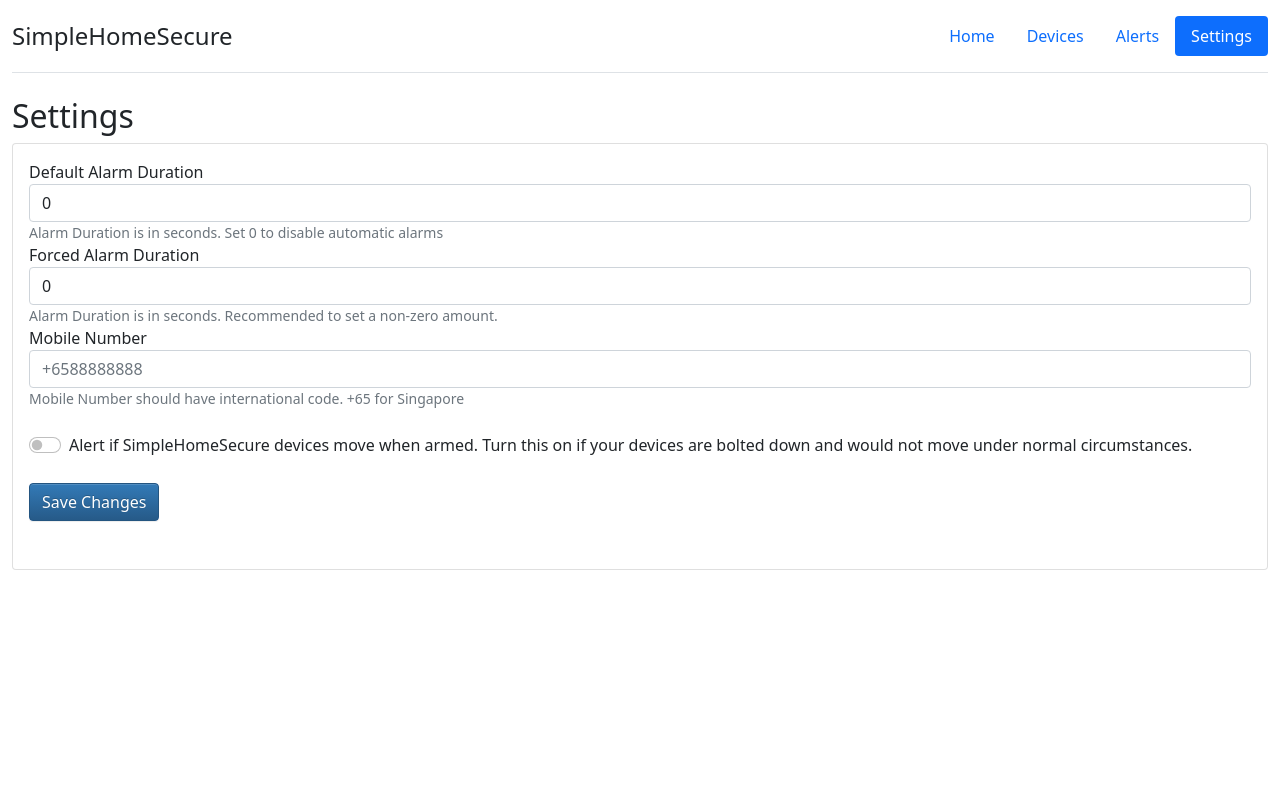
After one commit to roberthobblebottom/IS4151SecuritySystem, a Flask app: page /settings in a window 1280 px wide. The commit adds this page. Run offline with Flask 2, Linux system fonts and the light colour scheme; data that the repository does not hold is empty; some libraries are stand-ins or nearby versions.

Commit message:
settings page, left with implementation of settings and we are done

```diff
--- a/CloudServer/cloud.py
+++ b/CloudServer/cloud.py
@@ -11,22 +11,25 @@ import config
 from devices import device_blueprint
 from intrusions import intrusion_blueprint
 from deviceapi import deviceapi_blueprint
+from settings import settings_blueprint
 
 
 twilio_client = Client(config.account_sid, config.auth_token)
 app = Flask(__name__)
-app.static_folder = './'
+app.static_folder = 'assets'
 app.config['UPLOAD_FOLDER'] = "/files"
 headers = {'content-type' : 'application/json'}
 app.register_blueprint(device_blueprint)
 app.register_blueprint(intrusion_blueprint)
 app.register_blueprint(deviceapi_blueprint, url_prefix="/api")
+app.register_blueprint(settings_blueprint)
 
 
 @app.route("/upload/<edgeconnector>", methods=['POST'])
 def upload_file(edgeconnector):
     f = request.files['file']
-    f.save(secure_filename(f.filename))
+    print(f.filename)
+    f.save("assets/" + secure_filename(f.filename))
     conn = mysql.connector.connect(
 		host='localhost',
 		user='root',
@@ -40,29 +43,21 @@ def upload_file(edgeconnector):
     sql = """INSERT INTO unauthentry(edgeconnector, datetime, file) VALUES (%s,NOW(),%s)"""
     curr.execute(sql, (int(edgeconnector), f.filename,))
     conn.commit()
+    sql = """SELECT edgename FROM edgeconnectors WHERE id = %s"""
+    curr.execute(sql,(int(edgeconnector),))
+    edgename = curr.fetchall()[0][0]
+    sql = """SELECT settingvalue FROM settings WHERE settingname = \"mobilenumber\""""
+    curr.execute(sql)
+    mobilenumber = curr.fetchall()[0][0]
     curr.close()
     conn.close()
     message = twilio_client.messages.create(
-                              messaging_service_sid='MG1a02ec809a4c9a3c2ed93602b019a065',
-                              body='[SimpleHomeSecure] There is a potential intrusion from ' + edgeconnector + '! Click on the link to take a look. http://192.168.1.110:5000',
-                              to='+6593673358'
+                             messaging_service_sid=config.messaging_service_sid,
+                              body='[SimpleHomeSecure] There is a potential intrusion from ' + edgename + '! Click on the link to take a look. http://192.168.1.110:5000',
+                              to=mobilenumber
                           )
 
-    print(message.sid)
-
     return make_response('Records successfully created', 200)
-
-@app.route("/auth", methods=['GET'])
-def create_auth_code():
-    # generates an authentication code and stores it in the database, then returns the auth as a json object
-    conn = mysql.connector.connect(
-		host='localhost',
-		user='root',
-		passwd='password',
-		database='shs'
-	)
-    letters = string.ascii_letters
-    password = ''.join(random.choice(letters) for i in range(16))
 
 @app.route("/")
 def index():
--- a/CloudServer/devices.py
+++ b/CloudServer/devices.py
@@ -1,4 +1,4 @@
-from flask import Blueprint, render_template
+from flask import Blueprint, render_template, redirect, request
 import mysql.connector
 
 device_blueprint = Blueprint('device_blueprint', __name__)
--- /dev/null
+++ b/CloudServer/settings.py
@@ -0,0 +1,58 @@
+from flask import Blueprint, render_template, redirect, request
+import mysql.connector
+
+settings_blueprint = Blueprint('settings_blueprint', __name__)
+
+@settings_blueprint.route("/settings")
+def settings_page():
+    defaultalarmduration = 0
+    forcedalarmduration = 0
+    mobilenumber = ""
+    movealarm = 0
+    conn = mysql.connector.connect(
+	    host='localhost',
+	    user='root',
+	    passwd='password',
+	    database='shs'
+    )
+    cur = conn.cursor()
+    sql= "SELECT * FROM settings"
+    cur.execute(sql)
+    settings = cur.fetchall()
+    cur.close()
+    conn.close()
+    for setting in settings:
+        if setting[0] == "defaultalarm":
+            defaultalarmduration = int(setting[1])
+        elif setting[0] == "forcedalarm":
+            forcedalarmduration = int(setting[1])
+        elif setting[0] == "mobilenumber":
+            mobilenumber = setting[1]
+        elif setting[0] == "movealarm":
+            movealarm = int(setting[1])
+    return render_template("settings.html", defaultalarmduration=defaultalarmduration, forcedalarmduration = forcedalarmduration, mobilenumber=mobilenumber, movealarm=movealarm)
+
+@settings_blueprint.route("/editsettings", methods=["POST"])
+def edit_settings():
+    conn = mysql.connector.connect(
+	    host='localhost',
+	    user='root',
+	    passwd='password',
+	    database='shs'
+    )
+    defaultalarmduration = request.form["defaultalarmduration"]
+    forcedalarmduration = request.form["forcedalarmduration"]
+    mobilenumber = request.form["mobilenumber"]
+    movealarm = request.form.getlist("movealarm")
+    print(movealarm)
+
+    curr = conn.cursor()
+    sql = "UPDATE settings SET settingvalue = %s WHERE settingname = \"defaultalarm\""
+    curr.execute(sql, (str(defaultalarmduration),))
+    sql = "UPDATE settings SET settingvalue = %s WHERE settingname = \"forcedalarm\""
+    curr.execute(sql, (str(forcedalarmduration),))
+    sql = "UPDATE settings SET settingvalue = %s WHERE settingname = \"mobilenumber\""
+    curr.execute(sql, (mobilenumber,))
+    conn.commit()
+    conn.close()
+    return redirect("/settings?changed=true")
--- a/CloudServer/templates/devices.html
+++ b/CloudServer/templates/devices.html
@@ -51,6 +51,7 @@
         <li class="nav-item"><a href="/" class="nav-link">Home</a></li>
         <li class="nav-item"><a href="/devices" class="nav-link active">Devices</a></li>
         <li class="nav-item"><a href="/intrusions" class="nav-link">Alerts</a></li>
+        <li class="nav-item"><a href="/settings" class="nav-link">Settings</a></li>
       </ul>
     </header>
 
--- a/CloudServer/templates/index.html
+++ b/CloudServer/templates/index.html
@@ -64,6 +64,7 @@
         <li class="nav-item"><a href="/" class="nav-link active">Home</a></li>
         <li class="nav-item"><a href="/devices" class="nav-link">Devices</a></li>
         <li class="nav-item"><a href="/intrusions" class="nav-link">Alerts</a></li>
+        <li class="nav-item"><a href="/settings" class="nav-link">Settings</a></li>
       </ul>
     </header>
 
--- a/CloudServer/templates/intrusions.html
+++ b/CloudServer/templates/intrusions.html
@@ -51,6 +51,7 @@
                 <li class="nav-item"><a href="/" class="nav-link">Home</a></li>
                 <li class="nav-item"><a href="/devices" class="nav-link">Devices</a></li>
                 <li class="nav-item"><a href="/intrusions" class="nav-link active">Alerts</a></li>
+                <li class="nav-item"><a href="/settings" class="nav-link">Settings</a></li>
             </ul>
         </header>
         <div class="row">
--- /dev/null
+++ b/CloudServer/templates/settings.html
@@ -0,0 +1,105 @@
+<html>
+
+<head>
+    <title>Settings - SimpleHomeSecure Home Portal</title>
+    <!-- Bootstrap Latest compiled and minified CSS -->
+    <link href="https://cdn.jsdelivr.net/npm/bootstrap@5.0.0-beta3/dist/css/bootstrap.min.css" rel="stylesheet"
+        integrity="sha384-eOJMYsd53ii+scO/bJGFsiCZc+5NDVN2yr8+0RDqr0Ql0h+rP48ckxlpbzKgwra6" crossorigin="anonymous">
+
+    <!-- Optional theme -->
+    <link rel="stylesheet" href="https://maxcdn.bootstrapcdn.com/bootstrap/3.3.7/css/bootstrap-theme.min.css"
+        integrity="sha384-rHyoN1iRsVXV4nD0JutlnGaslCJuC7uwjduW9SVrLvRYooPp2bWYgmgJQIXwl/Sp" crossorigin="anonymous">
+
+    <link rel="stylesheet" href="https://pro.fontawesome.com/releases/v5.10.0/css/all.css"
+        integrity="sha384-AYmEC3Yw5cVb3ZcuHtOA93w35dYTsvhLPVnYs9eStHfGJvOvKxVfELGroGkvsg+p" crossorigin="anonymous" />
+
+    <style>
+        a.card-link,
+        a.card-link:hover {
+            color: inherit;
+            text-decoration: none;
+        }
+
+        .home-row {
+            min-height: 360px;
+        }
+
+        .stream {
+            height: 254px;
+        }
+    </style>
+
+    <!-- Bootstrap Latest compiled and minified JavaScript -->
+    <script src="https://cdn.jsdelivr.net/npm/bootstrap@5.0.0-beta3/dist/js/bootstrap.bundle.min.js"
+        integrity="sha384-JEW9xMcG8R+pH31jmWH6WWP0WintQrMb4s7ZOdauHnUtxwoG2vI5DkLtS3qm9Ekf"
+        crossorigin="anonymous"></script>
+
+
+
+    <!-- jQuery -->
+    <script src="https://ajax.googleapis.com/ajax/libs/jquery/3.5.1/jquery.min.js"></script>
+</head>
+
+<body>
+    <div class="container-fluid">
+        <header class="d-flex flex-wrap justify-content-center py-3 mb-4 border-bottom">
+            <a href="/" class="d-flex align-items-center mb-3 mb-md-0 me-md-auto text-dark text-decoration-none">
+                <span class="fs-4">SimpleHomeSecure</span>
+            </a>
+
+            <ul class="nav nav-pills">
+                <li class="nav-item"><a href="/" class="nav-link">Home</a></li>
+                <li class="nav-item"><a href="/devices" class="nav-link">Devices</a></li>
+                <li class="nav-item"><a href="/intrusions" class="nav-link">Alerts</a></li>
+                <li class="nav-item"><a href="/settings" class="nav-link active">Settings</a></li>
+            </ul>
+        </header>
+
+        <div class="row">
+            <div class="col-11">
+                <h2>Settings</h2>
+            </div>
+        </div>
+
+        <div class="card">
+            <div class="card-body">
+                <form action="/editsettings" method="POST">
+                    <div class="form-group">
+                        <label for="defaultalarmduration">Default Alarm Duration</label>
+                        <input type="number" class="form-control" id="defaultalarmduration" name="defaultalarmduration"
+                            aria-describedby="alarmHelp" placeholder="0" value="{{defaultalarmduration}}">
+                        <small id="alarmHelp" class="form-text text-muted">Alarm Duration is in seconds. Set 0 to
+                            disable automatic alarms</small>
+                    </div>
+                    <div class="form-group">
+                        <label for="forcedalarmduration">Forced Alarm Duration</label>
+                        <input type="number" class="form-control" id="forcedalarmduration" name="forcedalarmduration"
+                            aria-describedby="alarmHelp2" placeholder="5" value = {{forcedalarmduration}}>
+                        <small id="alarmHelp2" class="form-text text-muted">Alarm Duration is in seconds. Recommended to set a non-zero amount.</small>
+                    </div>
+                    <div class="form-group">
+                        <label for="mobilenumber">Mobile Number</label>
+                        <input type="text" class="form-control" id="mobilenumber" name="mobilenumber"
+                            aria-describedby="mobilenumberhelp" placeholder="+6588888888" value="{{mobilenumber}}">
+                        <small id="alarmHelp" class="form-text text-muted">Mobile Number should have international code.
+                            +65 for Singapore</small>
+                    </div>
+                    <br />
+                    <div class="form-check form-switch">
+                        <label class="form-check-label" for="movealarm"> Alert if SimpleHomeSecure devices move when armed. Turn this on if your devices are bolted down and would not move under normal circumstances.</label>
+                        <input class="form-check-input" type="checkbox" id="movealarm" name = "movealarm" value="1" {% if movealarm == 1 %} checked {% endif %}>
+                    </div>
+                    <br />
+                    <button type="submit" class="btn btn-primary mb-3">Save Changes</button>
+                    {% if request.args.get('changed') %}
+                    <br />
+                    <span>Setting Successfully Changed</span>
+                    {% endif %}
+                </form>
+            </div>
+        </div>
+    </div>
+
+</body>
+
+</html>
```
